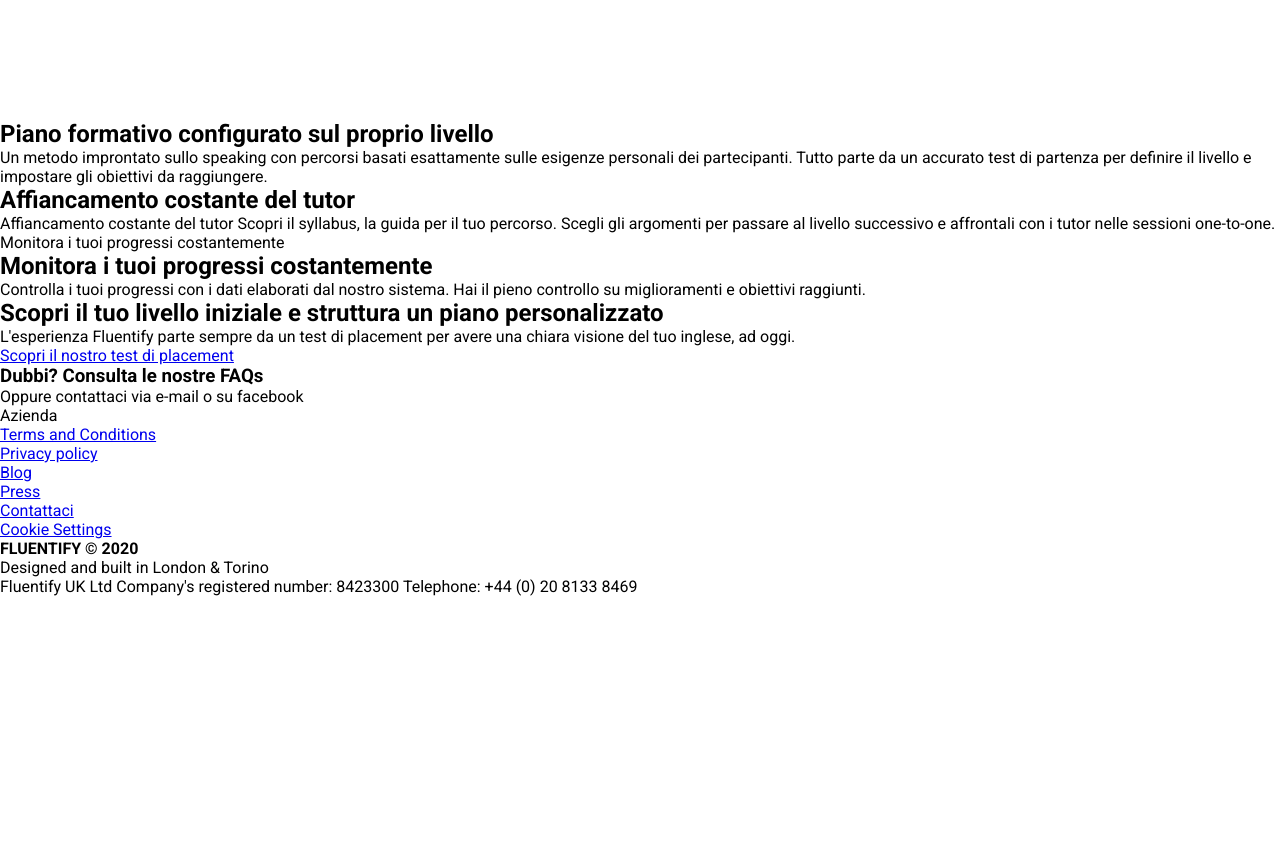
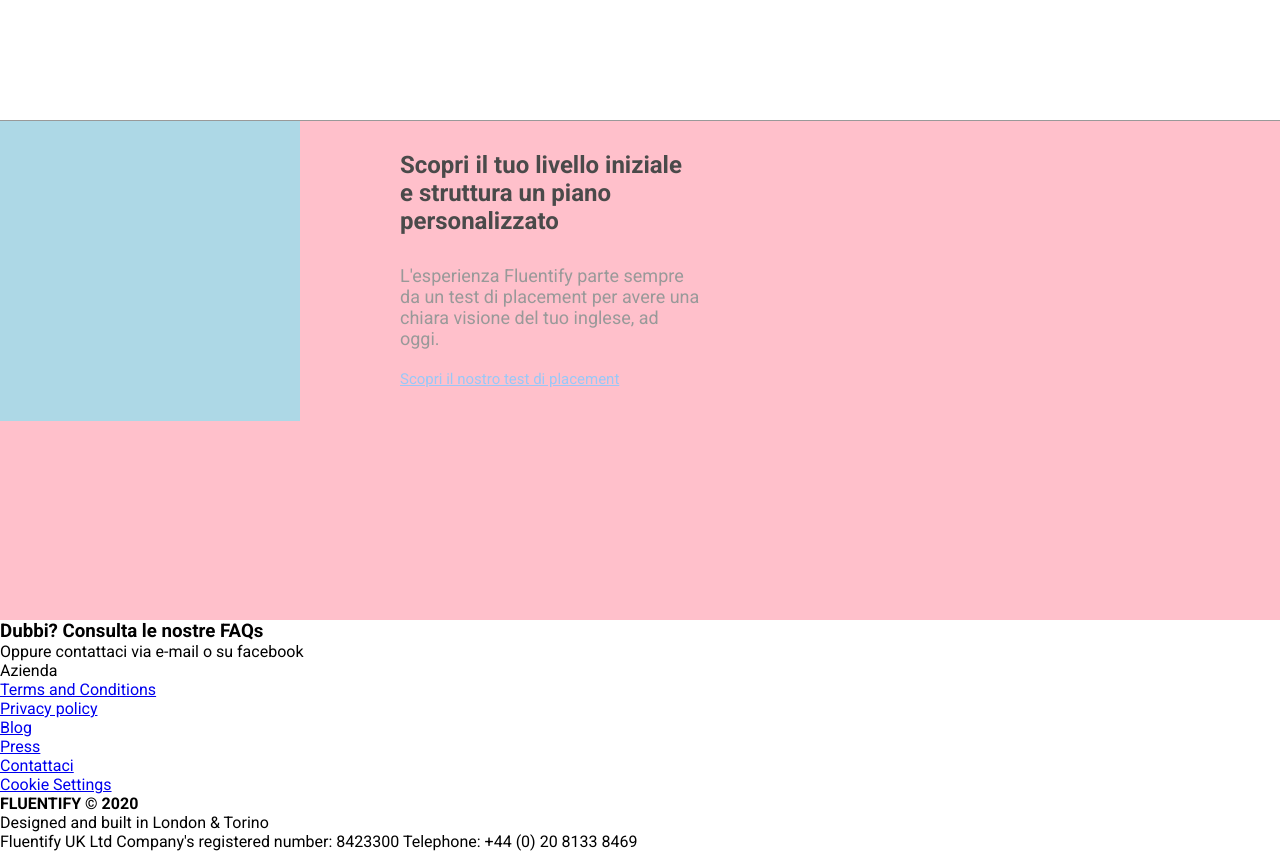
Before and after one commit to veronica012/htmlcss-fluentify, a plain HTML site: page index.html in a window 1280 px wide. Shown: the part 880-1731 px from the top of the page. Before the commit the page ends 1476 px from the top, so only its background shows below. Drawn offline with Linux system fonts and the light colour scheme.

Commit message:
white block

```diff
--- a/index.html
+++ b/index.html
@@ -84,52 +84,25 @@
                         <p>Controlla i tuoi progressi con i dati elaborati dal nostro sistema. Hai il pieno controllo su miglioramenti e obiettivi raggiunti.
                         </p>
                     </div>
-
+                </div>
+            </div>
+<!-- blocco con immagine + una colonna -->
+        <div class="white-block">
+            <div class="container">
+                <div class="image"></div>
+                <div class="piano-personalizzato">
+                    <h2>
+                        Scopri il tuo livello iniziale e struttura un piano personalizzato
+                    </h2>
+                    <p>
+                        L'esperienza Fluentify parte sempre da un test di placement per avere una chiara visione del tuo inglese, ad oggi.
+                    </p>
+                    <a href="#">Scopri il nostro test di placement</a>
 
                 </div>
 
             </div>
-
-
-
-                        <h2>Piano formativo configurato sul proprio livello
-                        </h2>
-                        <p>Un metodo improntato sullo speaking con percorsi basati esattamente sulle esigenze personali dei partecipanti. Tutto parte da un accurato test di partenza per definire il livello e impostare gli obiettivi da raggiungere.
-                        </p>
-                    </div>
-                    <div class="info-corsi">
-                        <h2>
-                            Affiancamento costante del tutor
-
-                        </h2>
-                        <p>Affiancamento costante del tutor
-Scopri il syllabus, la guida per il tuo percorso. Scegli gli argomenti per passare al livello successivo e affrontali con i tutor nelle sessioni one-to-one.
-Monitora i tuoi progressi costantemente
-</p>
-                    </div>
-                    <div class="info-corsi">
-                        <h2>Monitora i tuoi progressi costantemente
-</h2>
-                        <p>Controlla i tuoi progressi con i dati elaborati dal nostro sistema. Hai il pieno controllo su miglioramenti e obiettivi raggiunti.
-                        </p>
-                    </div>
-                </div>
-            </div>
-        </header>
-    <div class=" white-block">
-        <div class="container">
-            <div class="image">
-            </div>
-            <div class="level">
-                <h2>Scopri il tuo livello iniziale e struttura un piano personalizzato
-                </h2>
-                <p>L'esperienza Fluentify parte sempre da un test di placement per avere una chiara visione del tuo inglese, ad oggi.
-                </p>
-                    <a id="test" href="#">Scopri il nostro test di placement</a>
-            </div>
-
         </div>
-    </div>
 
     <footer>
         <div class="container">
--- a/style.css
+++ b/style.css
@@ -179,3 +179,46 @@ header {
     float: left;
     margin-top: 100px;
 }
+
+.white-block {
+    height: 500px;
+    background-color: pink;
+    border-top: 1px solid #999;
+
+}
+
+.image {
+    width: 300px;
+    height: 300px;
+    background-color: lightblue;
+    float: left;
+    margin-right: 100px;
+}
+
+.piano-personalizzato{
+    width: 300px;
+    float: left;
+
+}
+.piano-personalizzato h2 {
+
+    color: #4a4a4a;
+    margin-bottom: 30px;
+margin-top: 30px;
+
+}
+
+.piano-personalizzato p {
+    font-size: 18px;
+    font-weight: 300;
+    margin-top: 15px;
+    line-height: 21px;
+    color: #999;
+    margin-bottom: 20px;
+
+}
+.piano-personalizzato a {
+    color: #98c8f8;
+    font-size: 15px;
+
+}
```
